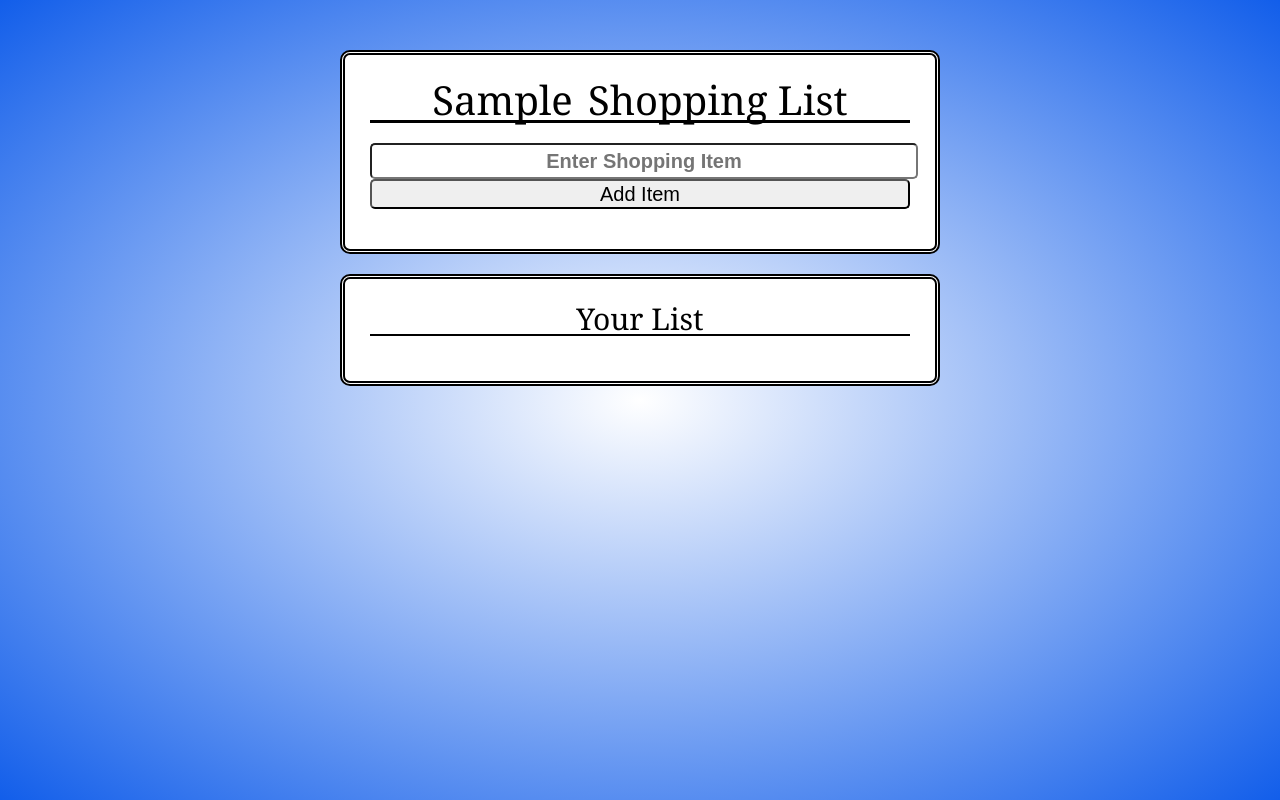
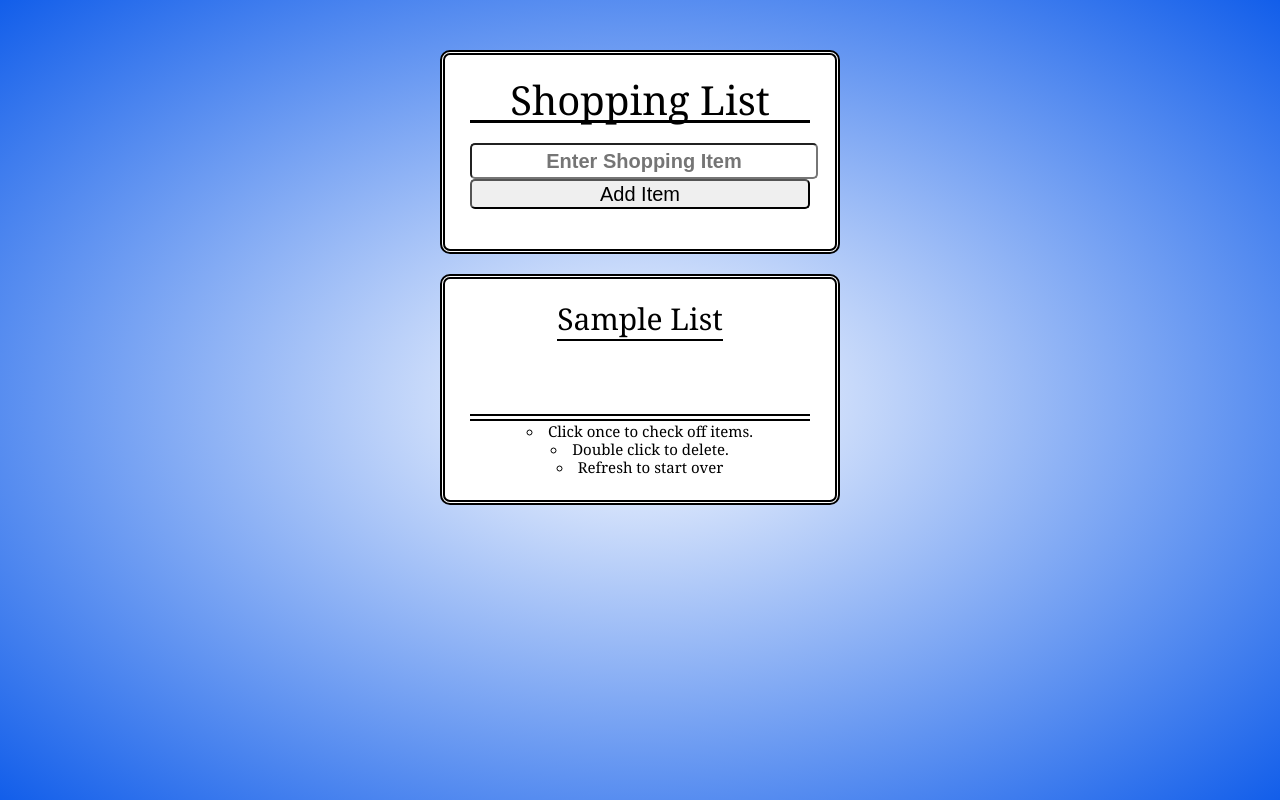
Before and after one commit to toddhollen/shopping, a plain HTML site: page index.html in a window 1280 px wide. Both pictures are taken after typing "Sample" into the empty fields and a click on the button "Add Store Name". Drawn offline with nearby package versions, Linux system fonts and the light colour scheme.

Commit message:
Finishing up Jquery

```diff
--- a/index.html
+++ b/index.html
@@ -2,7 +2,7 @@
 <html lang="en">
 <head>
 	<meta charset="UTF-8">
-	<title>Shopping List</title>
+	<title>Todd's Shopping List</title>
 	<link rel="stylesheet" href="stylesheet/reset.css">
 	<link rel="stylesheet" href="stylesheet/main.css">
 	<script src="http://code.jquery.com/jquery.min.js"></script>
@@ -14,8 +14,6 @@
 <section id="heading">
 
 <div class="title">
-
-<h1 class="store" data-name='Walmart'></h1>
 
 <h1>Shopping List</h1>
 
@@ -40,13 +38,19 @@
 
 <section class="shopping-list">
 
-<h2> Your List </h2>
+<h2 class="store"></h2>
 
 <ul class="list">
 
 </ul>
 
+<div class= "Instructions">
 
+<li>Click once to check off items.</li>
+<li>Double click to delete.</li>
+<li>Refresh to start over</li>
+
+</div>
 
 </section>
 
--- a/js/app.js
+++ b/js/app.js
@@ -8,7 +8,8 @@ $(document).ready(function() {
 
 		//Add store name to title\\
 		var storeName = $("#store-field").val();
-		$('.store').text(storeName)
+		$('.store').text(storeName +' List')
+		.hide().slideDown(300);
 
 		//Show Add Item Form\\
 		$('#list-item').slideDown(800);
@@ -35,7 +36,12 @@ $('#store-input').keyup(function(event){
 		item.text(itemText);
 
 		//Adds it to list
-		$(".shopping-list ul.list").append(item);
+		$(item).appendTo(".shopping-list ul.list")
+		.hide().slideDown(300);
+
+		//Clears item from form
+		$('#list-item input').val('');
+
 	});
 
 $('#list-item input').keyup(function(event){
@@ -45,4 +51,14 @@ $('#list-item input').keyup(function(event){
 		};
 	});
 
+//Check off items
+		$('.list').on('click', 'li', function(){
+			$(this).toggleClass('strike');
+	});
+
+//Delete Items
+		$('.list').on('dblclick', 'li', function(){
+			$(this).fadeOut(500);
+	});
+
 });
--- a/stylesheet/main.css
+++ b/stylesheet/main.css
@@ -14,13 +14,13 @@ html{
 	margin-top: 50px;
 	margin-left: auto;
 	margin-right: auto;
-	max-width: 600px;
-	min-width: 600px;
+	max-width: 400px;
+	min-width: 400px;
 }
 
 .entry {
 	display: block;
-	min-width: 350px;
+	min-width: 250px;
 	margin-right: auto;
 	margin-left: auto;
 	margin-top: 20px;
@@ -41,16 +41,22 @@ html{
 	border-bottom: 3px solid black;
 }
 
+.store{
+	width: 100%;
+	display: inline;
+	font-size: 1.5em;
+	border-bottom: 2px solid black;
+}
+
+.strike{
+	text-decoration: line-through;
+}
+
 h1{
 	display: inline;
 	font-size: 2em;
 	text-align: center;
 	padding: 5px;
-}
-
-h2{
-	font-size: 1.5em;
-	border-bottom: 2px solid black;
 }
 
 button, input{
@@ -80,10 +86,22 @@ button:hover{
 	display: block;
 }
 
-li{
+.list li{
 	font-size: 1em;
 	border-bottom: 2px solid black;
 	margin-bottom: 10px;
+	padding-bottom: 5px;
+}
+
+.Instructions{
+	margin-top: 80px;
+	font-size: .75em;
+	border-top: 7px double black;
+}
+
+.Instructions li{
+	list-style-type: circle;
+	padding: 3px 0 0 0;
 }
 
 /* Jquery Specific */
```
